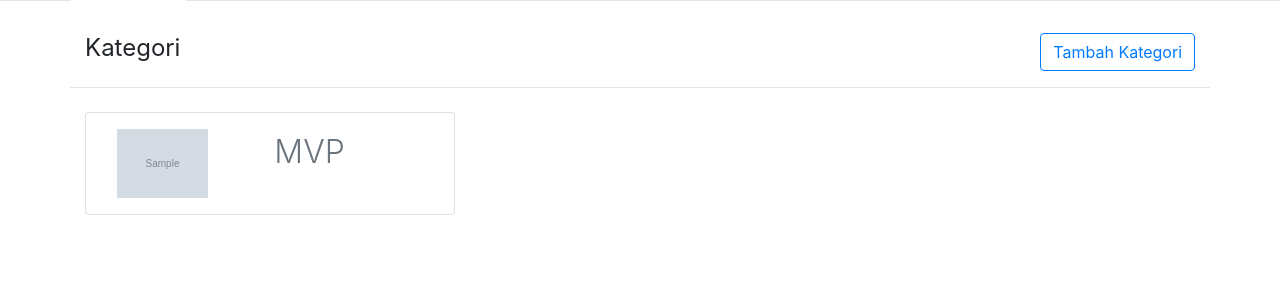
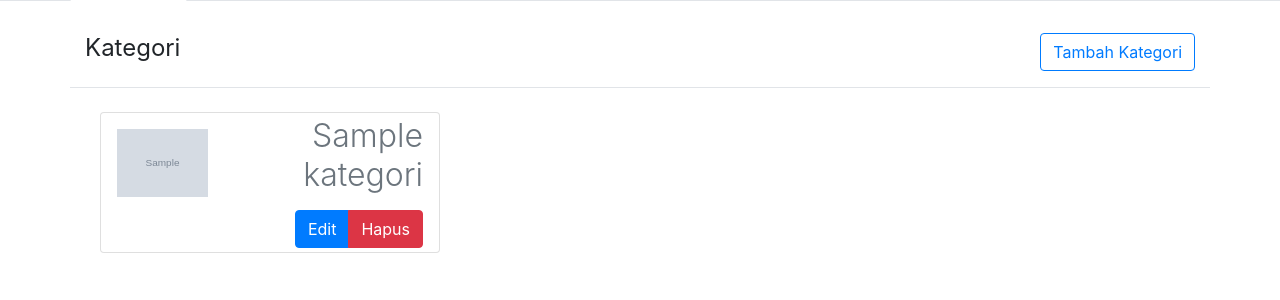
Before and after one commit to ardinal03/penjualan, a CodeIgniter app: page /penjualan/index.php/admin_control/kategori in a window 1280 px wide. Shown: the part 215-515 px from the top of the page. Run offline with CodeIgniter, Linux system fonts and the light colour scheme; tables that the repository leaves empty or names only in its code hold one stand-in row (values such as "Sample post"); grey boxes marked "Sample" are stand-in pictures; some libraries are stand-ins or nearby versions.

Commit message:
First Commit

```diff
--- a/application/views/admin/kategori.php
+++ b/application/views/admin/kategori.php
@@ -42,24 +42,29 @@
 	<section class="catalogue" id="produk">
 		<div class="container">
 			<div class="row">
-				<div class="col-12">
-				<?php foreach ($kategori as $c) : ?>
-					<div class="row">
-						<div class="card col-md-6 col-lg-4">
-							<div class="row">
-								<div class="col-5">
-									<?php $link_img = base_url('file/produk/'.$c['nama_kategori'].'/'.$c['gambar_kategori']); ?>
-									<img class="card-img img-fluid p-3" src="<?php echo $link_img;?>">
+
+			<?php foreach ($kategori as $c) : ?>
+				<div class="col-md-6 col-lg-4">
+					<div class="card">
+						<div class="row">
+							<div class=" col">
+								<?php $link_img = base_url('file/produk/'.$c['nama_kategori'].'/'.$c['gambar_kategori']); ?>
+								<img class="card-thumb img-fluid p-3" src="<?php echo $link_img;?>">
+							</div>
+							<div class="col">
+								<div class="card-body py-1 px-3 text-right">
+									<a href="#" class="link"><h4 class="display-5"><?php echo $c['nama_kategori'];?></h4></a>
 								</div>
-								<div class="col-7">
-									<div class="card-body">
-									<a href="#" class="link"><h4 class="display-5">MVP</h4></a>
+
+								<div class="btn-group py-1 px-3 float-right" role="group">
+									<button type="button" class="btn btn-primary">Edit</button>
+									<button type="button" class="btn btn-danger">Hapus</button>
 								</div>
 							</div>
 						</div>
 					</div>
-				<?php endforeach; ?>
 				</div>
+			<?php endforeach; ?>
 			</div>
 		</div>
 	</section>
--- a/assets/main/css/main.css
+++ b/assets/main/css/main.css
@@ -198,3 +198,10 @@ a:hover {
 	background-color: #fff;
 	border-radius: 10px;
 }
+
+.card-thumb {
+	height: 100px;
+	width: auto;
+	object-fit: scale-down;
+	object-position: center;
+}
```
Also changed, not shown: file/produk/Hatchback/cAPj2DIKSDtAtfFd.png (added).
